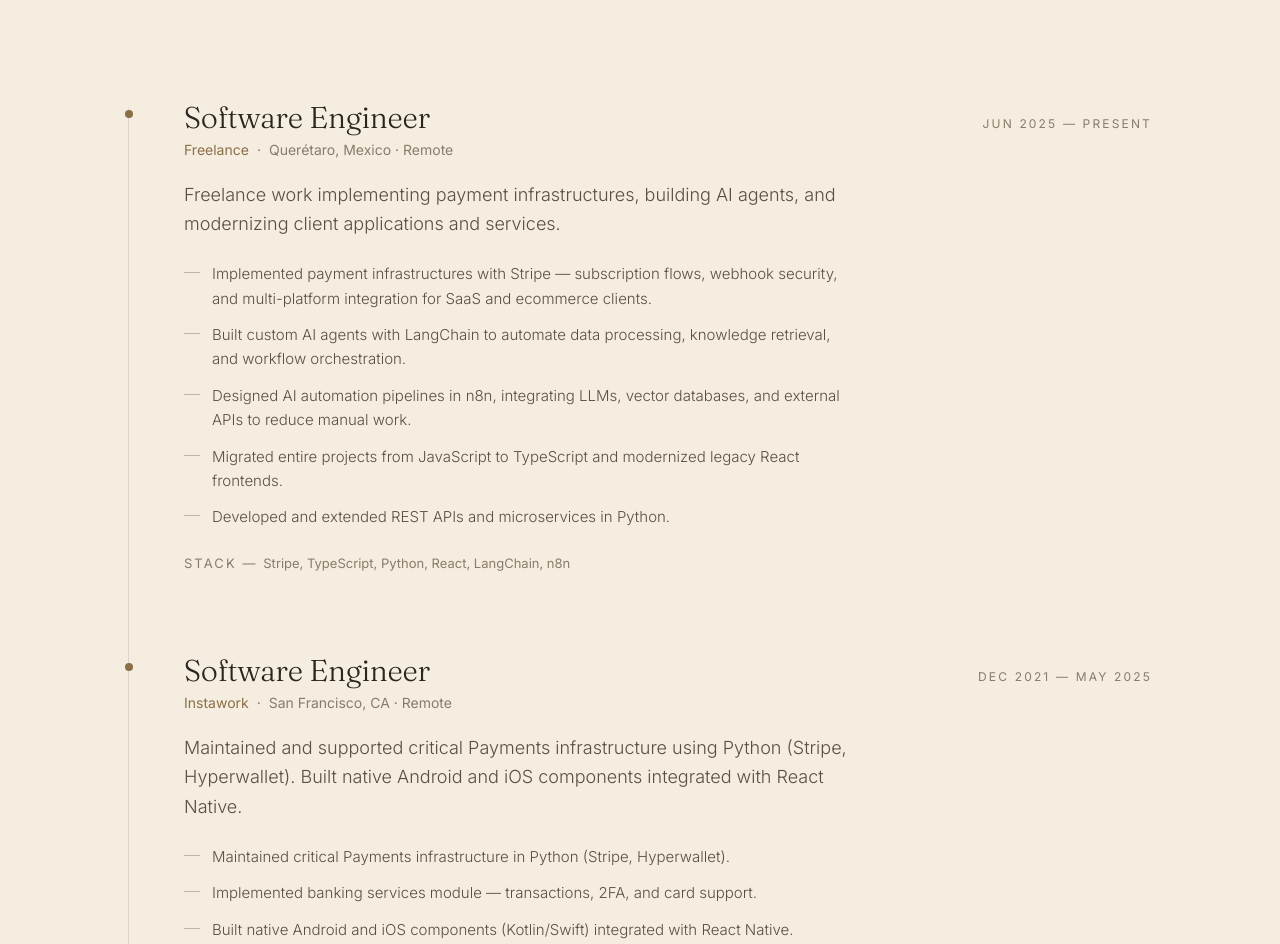
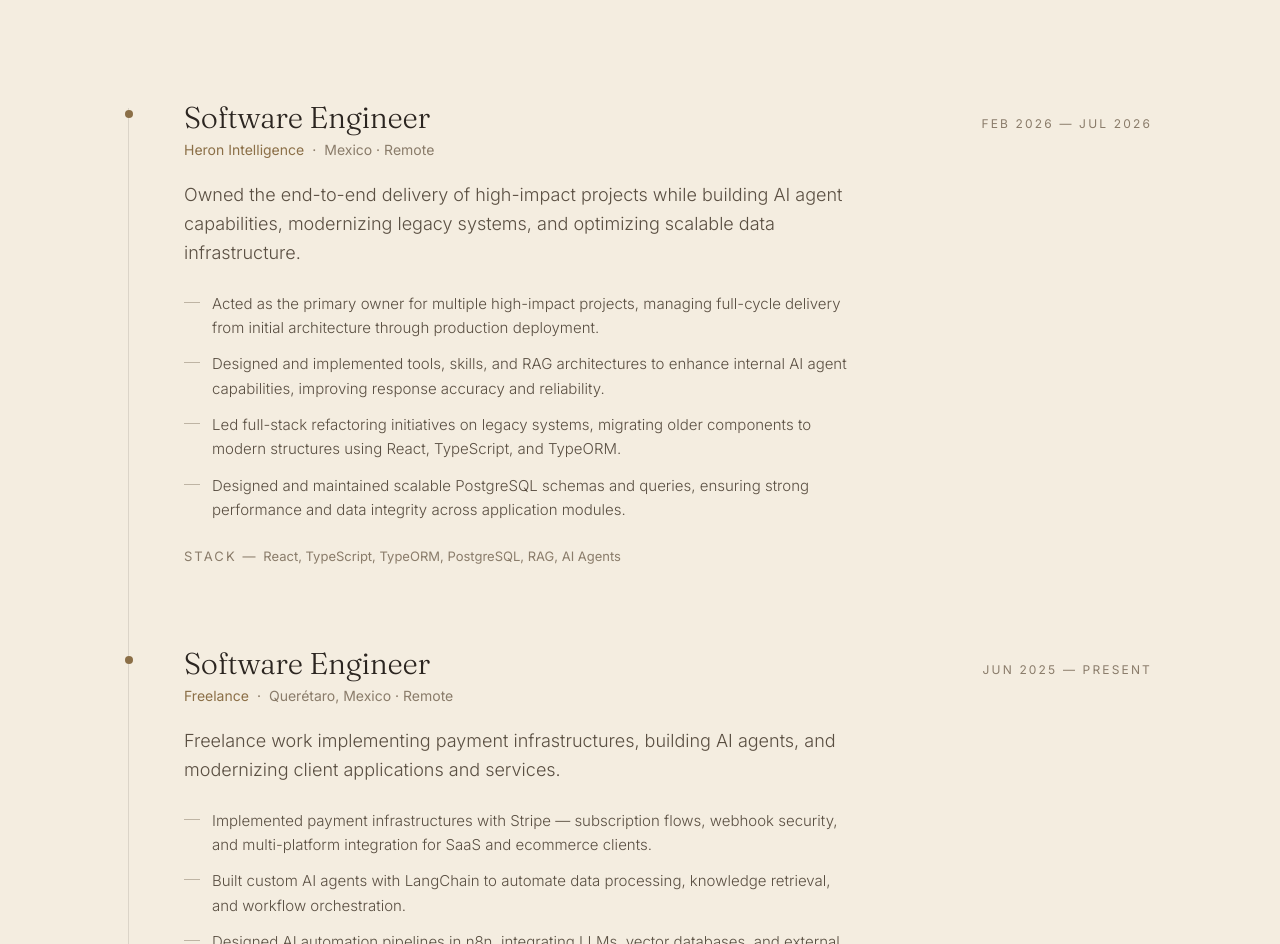
Before and after one commit to JorgeDelgadillo/jd-portfolio, a React (Vite) app: page / in a window 1280 px wide. Shown: the part 2408-3352 px from the top of the page. Built offline with nearby package versions, Linux system fonts and the light colour scheme; no server answers.

Commit message:
update: add work experience

```diff
--- a/src/components/Experience/Experience.tsx
+++ b/src/components/Experience/Experience.tsx
@@ -6,6 +6,22 @@
   const experiences = [
     {
       id: 0,
+      company: "Heron Intelligence",
+      position: "Software Engineer",
+      period: "Feb 2026 — Jul 2026",
+      location: "Mexico · Remote",
+      description:
+        "Owned the end-to-end delivery of high-impact projects while building AI agent capabilities, modernizing legacy systems, and optimizing scalable data infrastructure.",
+      technologies: ["React", "TypeScript", "TypeORM", "PostgreSQL", "RAG", "AI Agents"],
+      achievements: [
+        "Acted as the primary owner for multiple high-impact projects, managing full-cycle delivery from initial architecture through production deployment.",
+        "Designed and implemented tools, skills, and RAG architectures to enhance internal AI agent capabilities, improving response accuracy and reliability.",
+        "Led full-stack refactoring initiatives on legacy systems, migrating older components to modern structures using React, TypeScript, and TypeORM.",
+        "Designed and maintained scalable PostgreSQL schemas and queries, ensuring strong performance and data integrity across application modules.",
+      ],
+    },
+    {
+      id: 1,
       company: "Freelance",
       position: "Software Engineer",
       period: "Jun 2025 — Present",
@@ -22,7 +38,7 @@
       ],
     },
     {
-      id: 1,
+      id: 2,
       company: "Instawork",
       position: "Software Engineer",
       period: "Dec 2021 — May 2025",
@@ -40,7 +56,7 @@
       ],
     },
     {
-      id: 2,
+      id: 3,
       company: "Stateoftheart.ai",
       position: "Fullstack Developer",
       period: "Aug 2020 — Nov 2021",
@@ -55,7 +71,7 @@
       ],
     },
     {
-      id: 3,
+      id: 4,
       company: "Corebooks",
       position: "Software Developer",
       period: "Jan 2019 — Jun 2020",
```
Also changed, not shown: 1 other file (tests, documents, lock files or other folders).
